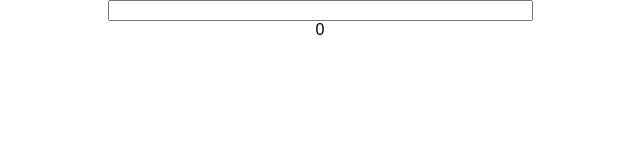
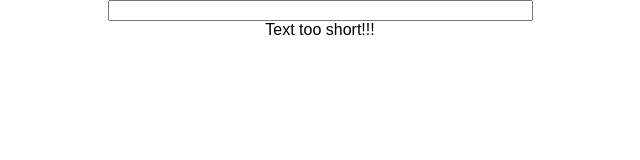
Before and after one commit to jeanvillete/react-complete-guide, a React (Create React App) app: page / in a window 1280 px wide. Shown: the top 160 px of the page, without its empty margins (320-960 px from the left). Built offline with nearby package versions, Linux system fonts and the light colour scheme.

Commit message:
concluding task 3

```diff
--- a/src/ValidationComponent/ValidationComponent.js
+++ b/src/ValidationComponent/ValidationComponent.js
@@ -6,7 +6,7 @@ const validationComponent = props => {
 
     return (
         <div className='ValidationComponent'>
-            {inputLength}
+            { inputLength > 5 ? "Text long enough..." : "Text too short!!!" }
         </div>
     )
 }
```
